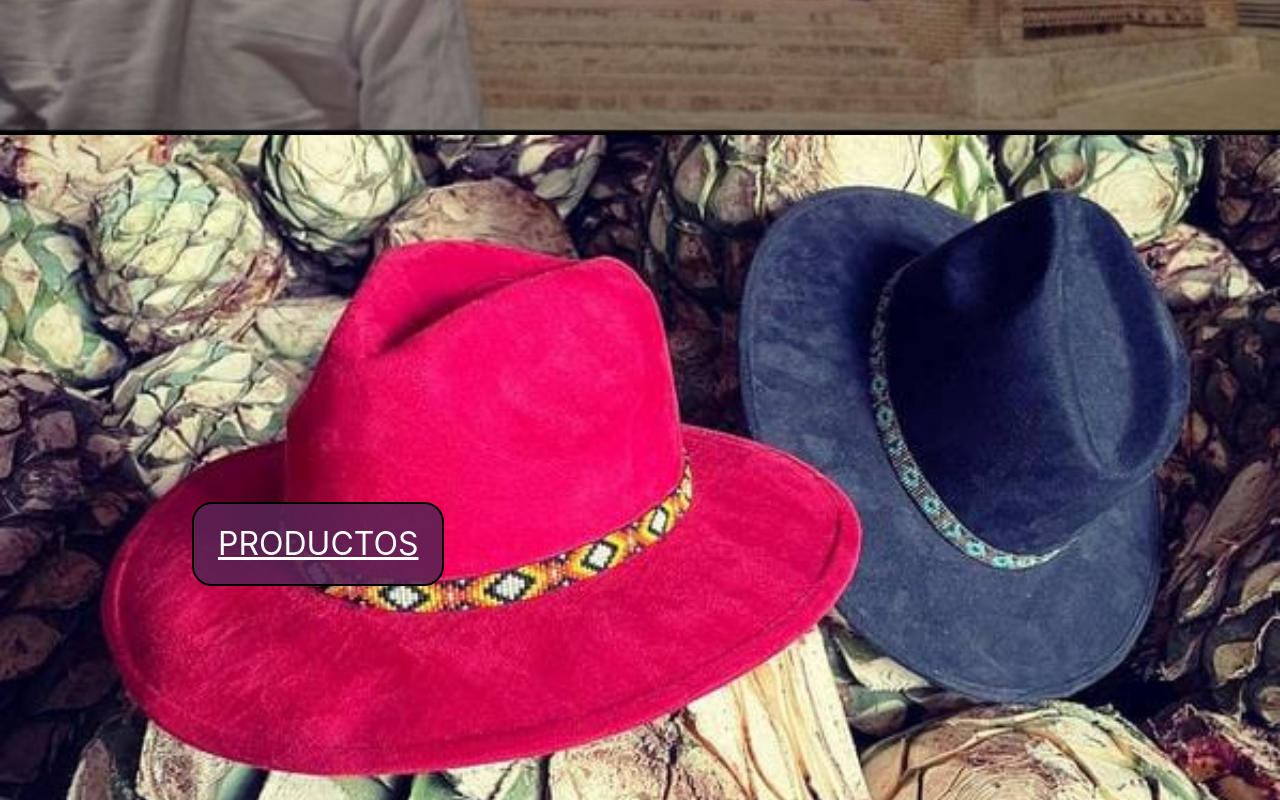
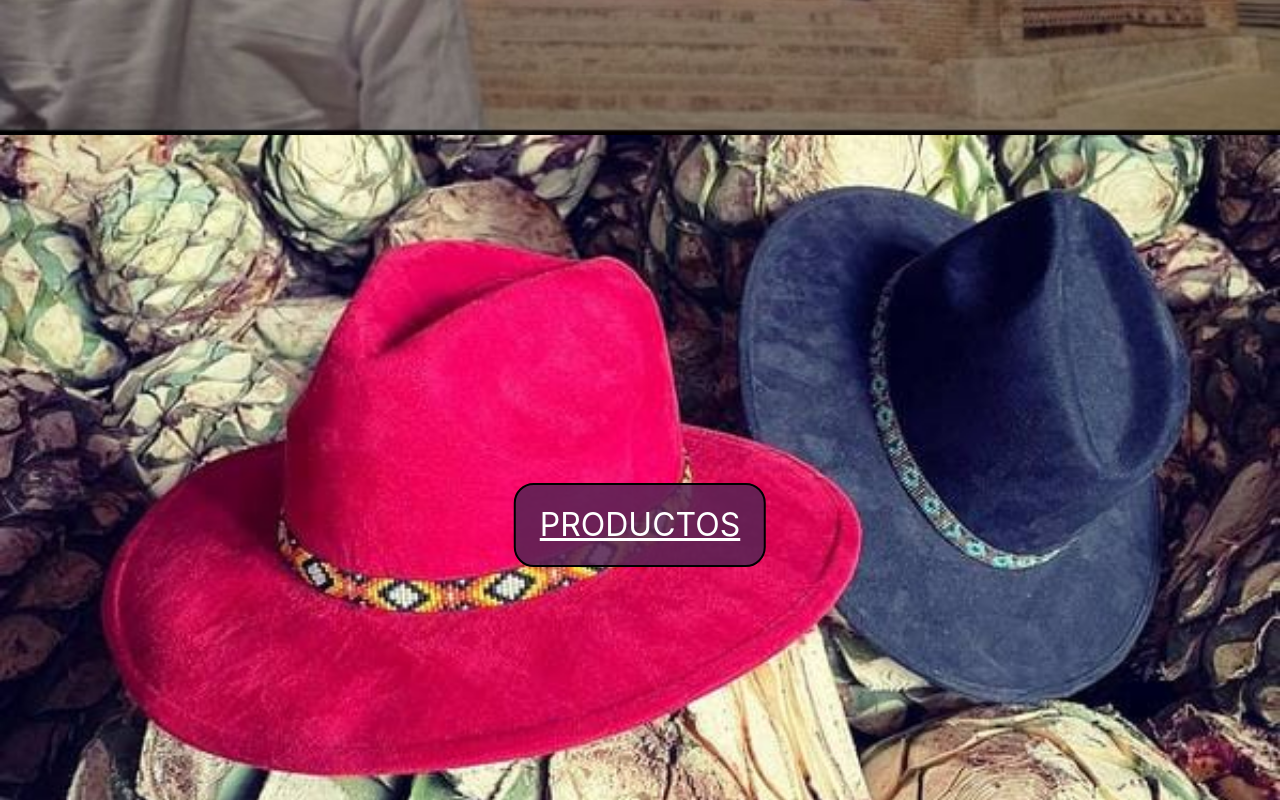
Before and after one commit to danniadelap/CHMIX6, a plain HTML site: page index.html in a window 1280 px wide. Shown: the part 640-1440 px from the top of the page. Drawn offline with nearby package versions, Linux system fonts and the light colour scheme.

Commit message:
se centran botones, index.html & index.css

```diff
--- a/index.html
+++ b/index.html
@@ -26,8 +26,8 @@
 
     <!-- Inicio de la segunda caja de inicio  SOMBREROS ROSA Y AZUL -->
     <div id="carouselExampleSlidesOnly" class="carousel slide" data-ride="carousel">
-      <div class="carousel-inner button-container">
-        <div class="carousel-item active d-button-container">
+      <div class="carousel-inner">
+        <div class="carousel-item active button-container">
           <img src="./src/img/inicio/InicioSombreros.jpg" class="d-block w-100" alt="Imagen Inicio SOMBREROS">
           <a href="./list_of_products.html" tabindex="-1" role="button" aria-disabled="true">PRODUCTOS</a></div>
         </div>
--- a/src/css/index.css
+++ b/src/css/index.css
@@ -12,16 +12,12 @@
     margin-right: auto;
     position:relative;
 }
-.d-button-container{
-    display: flex;
-    justify-content: center;
-    align-content: center;
-}
 /*Style a buttons*/
 .button-container a{
     position: absolute;
-    left: 15%;
-    top: 47%;
+    left: 50%;
+    top: 50%;
+    transform: translate(-50%, -50%);
     text-decoration: underline;
     border: 2px solid black;
     text-align: center;
```
